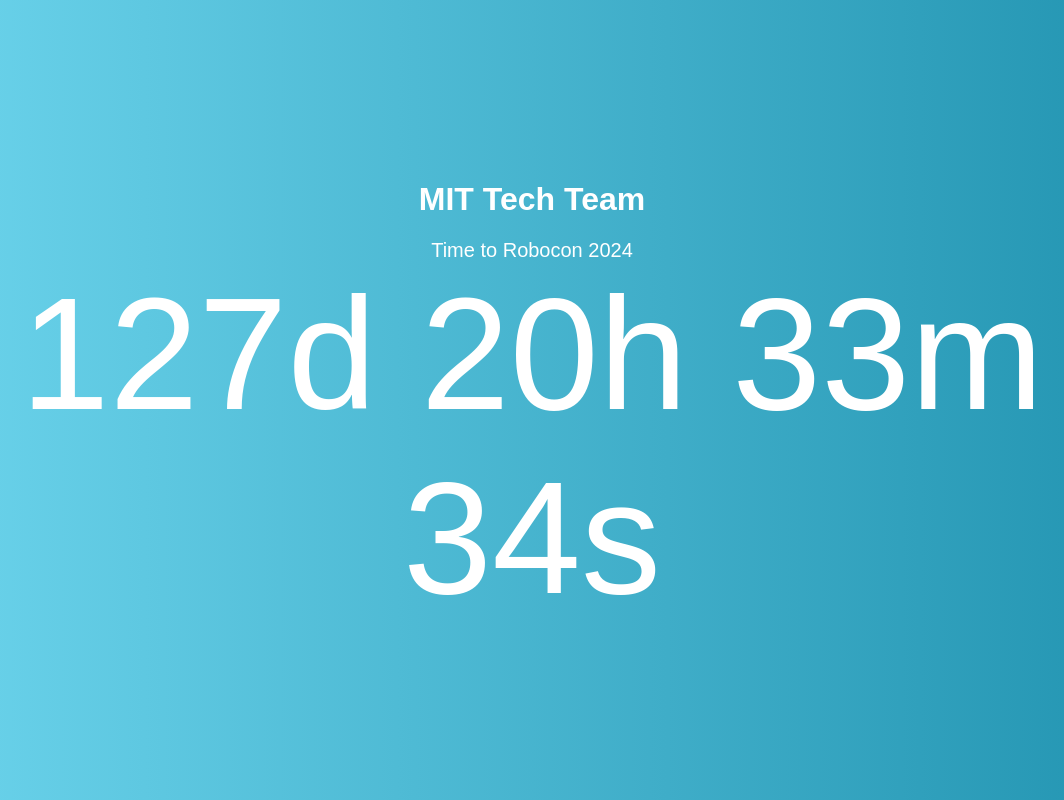
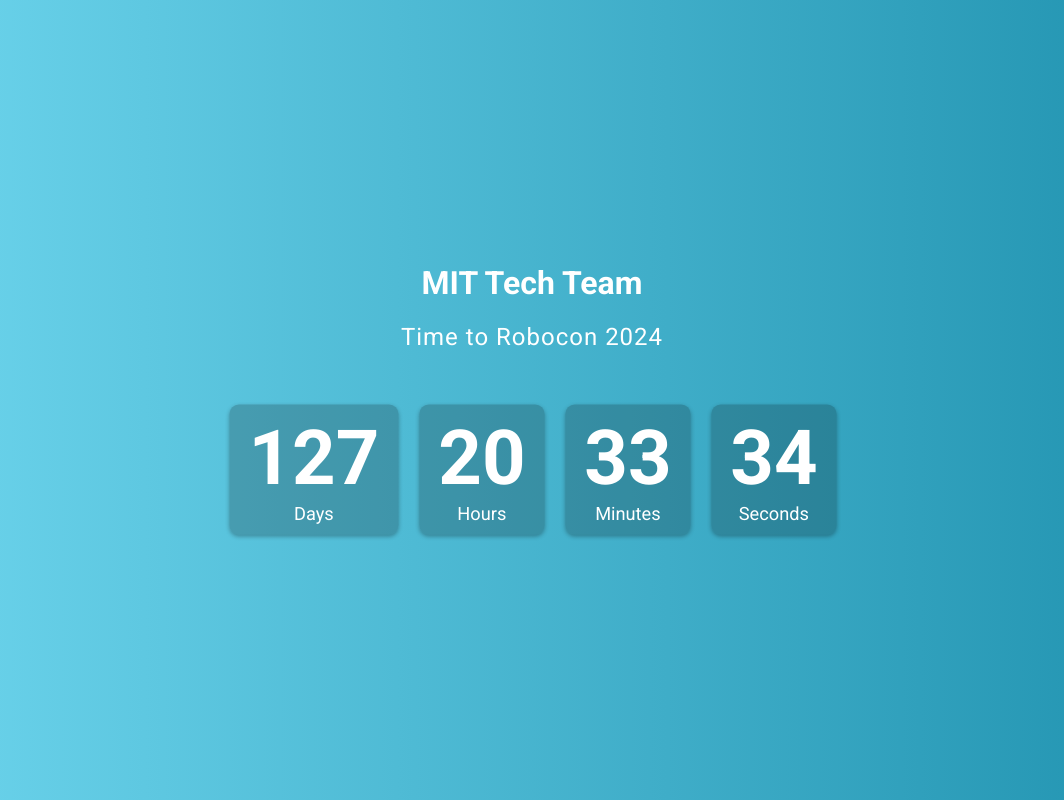
Before and after one commit to mittechteam/mittechteam.github.io, a plain HTML site: page index.html in a window 1280 px wide. Shown: the whole page, without its empty margins (108-1172 px from the left). Drawn offline with Linux system fonts and the light colour scheme.

Commit message:
new hearbeat timer

```diff
--- a/index.html
+++ b/index.html
@@ -2,12 +2,13 @@
 <html>
 <head>
     <title>MIT Tech Team</title>
+    <link href="https://fonts.googleapis.com/css2?family=Roboto:wght@100;400;700&display=swap" rel="stylesheet">
     <style>
         body {
             background: linear-gradient(to right, #6dd5ed, #2193b0); /* Abstract gradient background */
             color: white;
             text-align: center;
-            font-family: Arial, sans-serif;
+            font-family: 'Roboto', sans-serif;
             height: 100vh;
             margin: 0;
             display: flex;
@@ -16,47 +17,87 @@
         }
 
         #timer {
-            position: relative;
-            bottom: 10px;
-            width: 100%;
-            font-size: 10rem;
+            display: inline-block;
+            /* background-color: rgba(0, 0, 0, 0.2); */
+            border-radius: 10px;
+            padding: 20px;
+            /* box-shadow: 0 5px 15px rgba(0,0,0,0.3); */
+        }
+
+        .time-unit {
+            display: inline-block;
+            background-color: rgba(0, 0, 0, 0.2); /* Adds background to each unit */
+            border-radius: 10px; /* Rounded corners for each unit */
+            margin: 0 5px; /* Adjust spacing between units */
+            box-shadow: 0 2px 5px rgba(0,0,0,0.3); /* Soft shadow for depth */
+            padding: 10px 20px; /* Padding around numbers */
+            animation: none; /* Removes the pulse animation from each unit, optional */
+        }
+
+        .number {
+            font-size: 5rem; /* Adjusted for individual unit size */
+            font-weight: 700;
+            display: block; /* Ensures numbers are centered */
+        }
+
+        .unit {
+            font-size: 1.2rem; /* Adjust size as needed */
+            font-weight: 400;
+            display: block; /* Ensures text is centered below number */
         }
 
         .timer-label {
-            font-size: 20px;
-            margin-bottom: 10px;
+            font-size: 24px;
+            margin-bottom: 30px;
+            font-weight: 400;
+            letter-spacing: 1px;
+        }
+
+        @keyframes pulse {
+            0% { transform: scale(0.95); }
+            70% { transform: scale(1); }
+            100% { transform: scale(0.95); }
+        }
+
+        #timer .time-unit {
+            animation: pulse 1s infinite;
         }
     </style>
 </head>
 <body>
     <h1>MIT Tech Team</h1>
     <div class="timer-label">Time to Robocon 2024</div>
-    <div id="timer"></div>
+    <div id="timer">
+        <div class="time-unit">
+            <div class="number" id="days">00</div>
+            <div class="unit">Days</div>
+        </div>
+        <div class="time-unit">
+            <div class="number" id="hours">00</div>
+            <div class="unit">Hours</div>
+        </div>
+        <div class="time-unit">
+            <div class="number" id="minutes">00</div>
+            <div class="unit">Minutes</div>
+        </div>
+        <div class="time-unit">
+            <div class="number" id="seconds">00</div>
+            <div class="unit">Seconds</div>
+        </div>
+    </div>
 
     <script>
-        // Set the date we're counting down to
         var countDownDate = new Date("July 13, 2024 00:00:00").getTime();
 
-        // Update the count down every 1 second
         var x = setInterval(function() {
-
-            // Get today's date and time
             var now = new Date().getTime();
-
-            // Find the distance between now and the count down date
             var distance = countDownDate - now;
 
-            // Time calculations for days, hours, minutes and seconds
-            var days = Math.floor(distance / (1000 * 60 * 60 * 24));
-            var hours = Math.floor((distance % (1000 * 60 * 60 * 24)) / (1000 * 60 * 60));
-            var minutes = Math.floor((distance % (1000 * 60 * 60)) / (1000 * 60));
-            var seconds = Math.floor((distance % (1000 * 60)) / 1000);
+            document.getElementById("days").innerHTML = Math.floor(distance / (1000 * 60 * 60 * 24));
+            document.getElementById("hours").innerHTML = Math.floor((distance % (1000 * 60 * 60 * 24)) / (1000 * 60 * 60));
+            document.getElementById("minutes").innerHTML = Math.floor((distance % (1000 * 60 * 60)) / (1000 * 60));
+            document.getElementById("seconds").innerHTML = Math.floor((distance % (1000 * 60)) / 1000);
 
-            // Display the result in the element with id="timer"
-            document.getElementById("timer").innerHTML = days + "d " + hours + "h "
-            + minutes + "m " + seconds + "s ";
-
-            // If the count down is finished, write some text
             if (distance < 0) {
                 clearInterval(x);
                 document.getElementById("timer").innerHTML = "EXPIRED";
```
